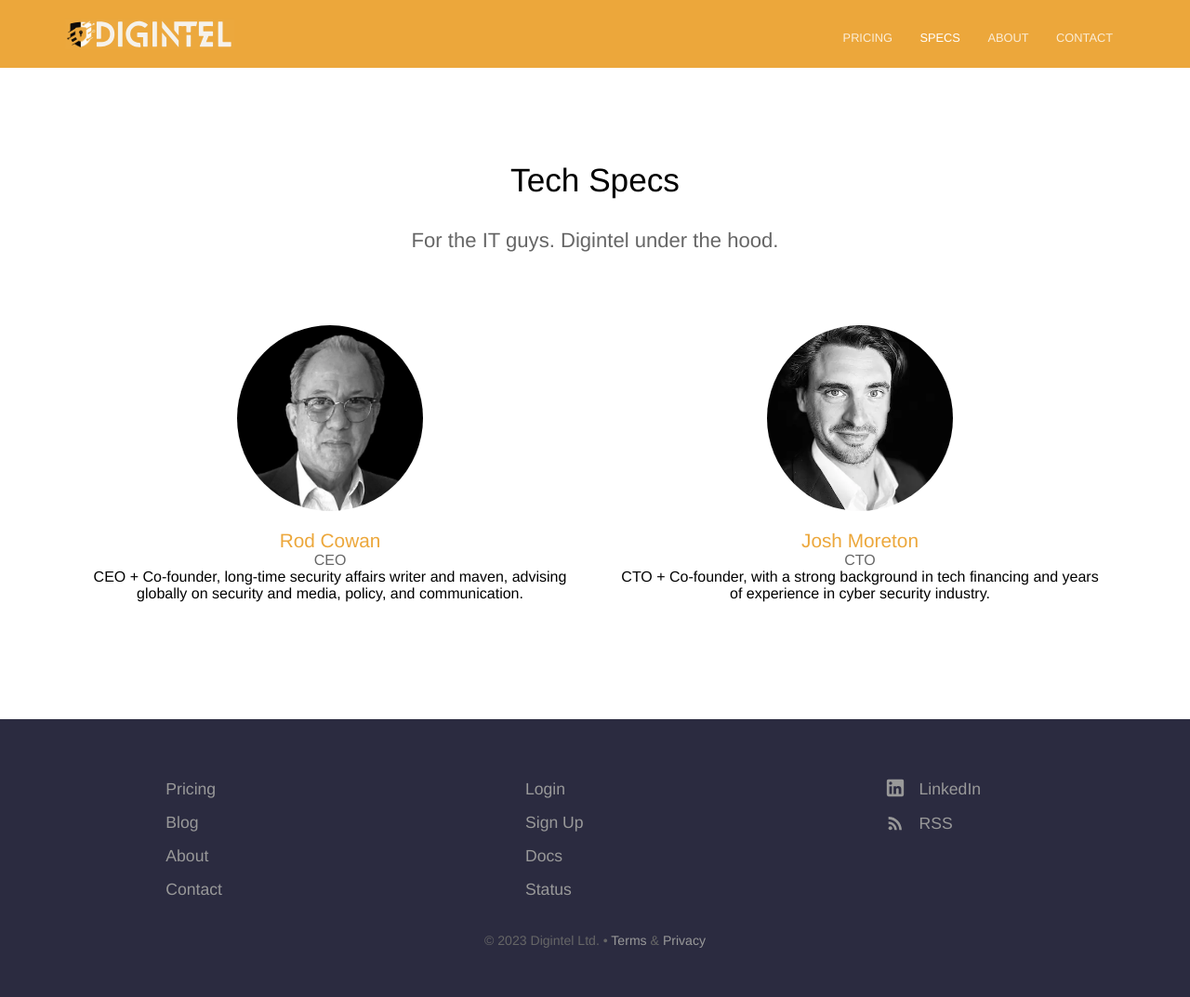
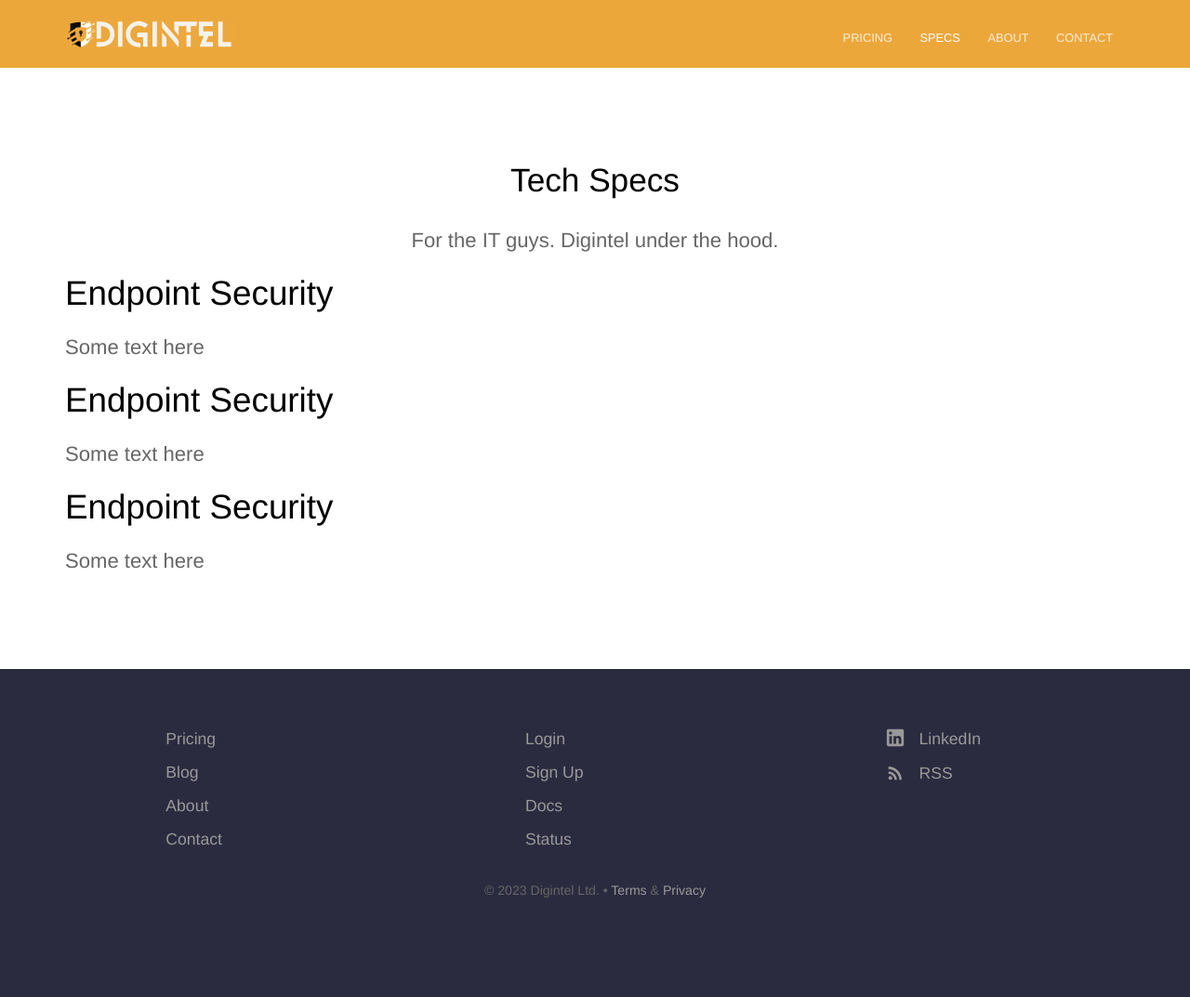
Before and after one commit to Josh-moreton/Josh-moreton.github.io, a Jekyll site: the page built from specs.html, in a window 1280 px wide. Shown: the whole page at 93% size. Built offline with Jekyll 4.4.1, drawn with Linux system fonts in a browser that asks for light colours; after the commit the page ends 1019 px from its top, so only the background shows below that.

Commit message:
updating tech specs

```diff
--- a/_config.yml
+++ b/_config.yml
@@ -18,7 +18,7 @@ author:
 social:
   name:
   links:
-    - https://github.com/CloudCannon/hydra-jekyll-template
+
 
 # -----
 # Build
--- a/specs.html
+++ b/specs.html
@@ -5,14 +5,14 @@ description: >-
 ---
 
 <p class="editor-link" style="text-align: center;"><a href="cloudcannon:collections/_staff_members/" class="btn"><strong>&#9998;</strong> Manage Staff members</a></p>
-<ul class="staff">
-	{% for person in site.staff_members %}
-		<li>
-			<div class="square-image"><img src="{% include relative-src.html src=person.image_path %}" alt="{{ person.name }}"/></div>
-			<div class="name"><a target="_blank" href="https://linkedin.com/in/{{ person.LinkedIn }}">{{ person.name }}</a></div>
-			<div class="position">{{ person.position }}</div>
-			<div class="blurb">{{ person.blurb }}</div>
-
-		</li>
-	{% endfor %}
-</ul>
+<div class="row">
+	<div class="column"></div>
+	<h1>Endpoint Security</h1>
+	<p>Some text here</p>
+	<div class="column"></div>
+	<h1>Endpoint Security</h1>
+	<p>Some text here</p>
+	<div class="column"></div>
+	<h1>Endpoint Security</h1>
+	<p>Some text here</p>
+</div>
```
